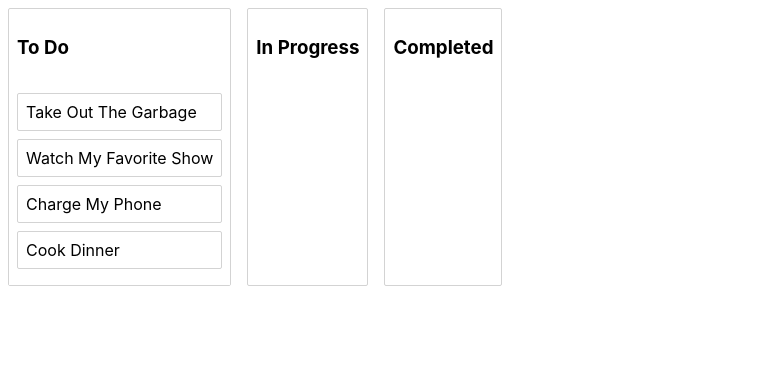
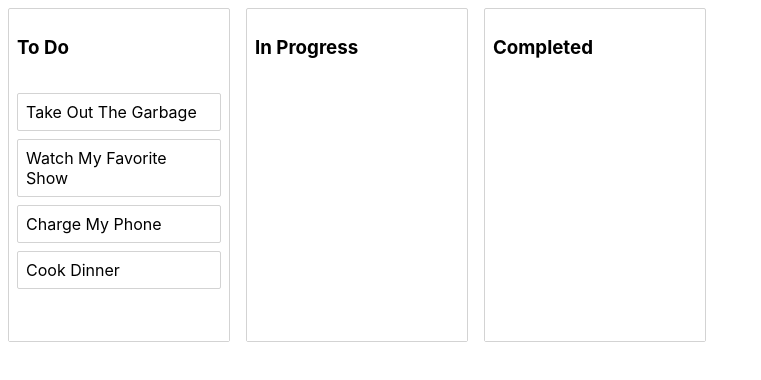
Before and after one commit to tontruongdao/kanban-bt-library, a React (Create React App) app: page / in a window 1280 px wide. Shown: the top 380 px of the page, without its empty margins (0-761 px from the left). Built offline with nearby package versions, Linux system fonts and the light colour scheme.

Commit message:
IsDrappableDisabled added to Component

```diff
--- a/src/components/Column.js
+++ b/src/components/Column.js
@@ -15,7 +15,9 @@ const Column = ({ column: { title, id }, tasks }) => {
 
       - The drappoable takes one required a unieque droppableID
       */}
-      <Droppable droppableId={id}>
+      <Droppable
+        isDropDisabled={false} // Makes Component No LongerDroppable
+        droppableId={id}>
         {/*
         - The first argument takes an object "Provided"
 
@@ -52,6 +54,10 @@ const Container = styled.div`
   margin: 8px;
   border: 1px solid lightgrey;
   border-radius: 2px;
+  width: 220px;
+
+  display: flex;
+  flex-direction: column;
 `
 
 const Title = styled.h3`
@@ -61,6 +67,9 @@ const Title = styled.h3`
 const TaskList = styled.div`
   padding: 8px;
   background-color: ${props => (props.isDraggingOver ? 'skyblue' : 'white')};
+
+  flex-grow: 1;
+  min-height: 30vh;
 `
 
 export default Column
```
